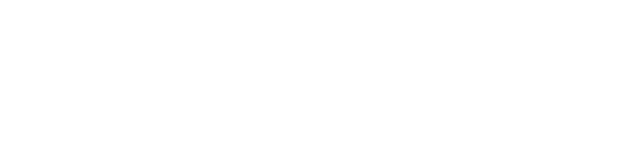
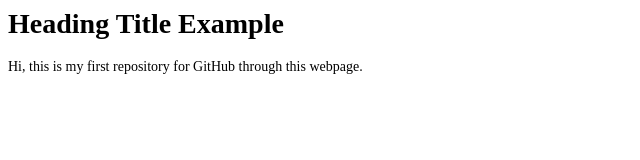
Before and after one commit to Z0tman/testRepository, a plain HTML site: page index.html in a window 1280 px wide. Shown: the whole page, without its empty margins (0-640 px from the left). Drawn offline with Linux system fonts and the light colour scheme.

Commit message:
Heading title added to index file.

```diff
--- a/index.html
+++ b/index.html
@@ -4,7 +4,8 @@
         <title>VSCode first repository for Github</title>
     </head>
     <body>
-
+        <h1>Heading Title Example</h1>
+        <div>Hi, this is my first repository for GitHub through this webpage.</div>
     </body>
 
     <foot>
```
